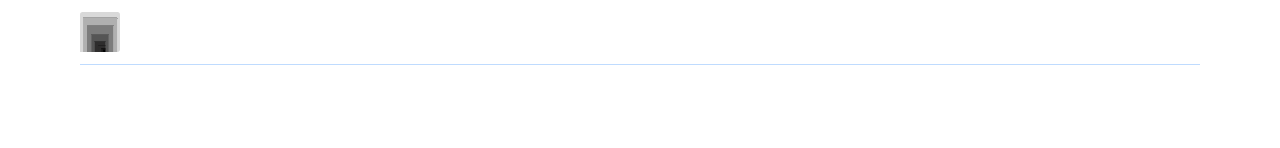
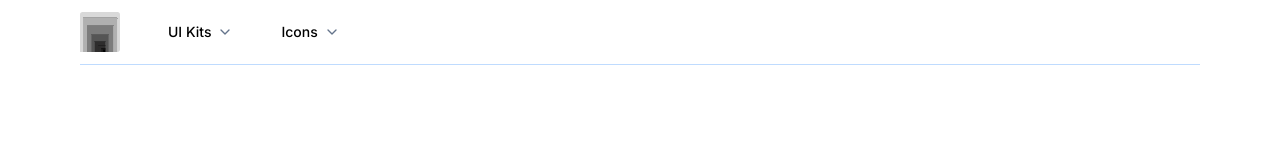
Before and after one commit to MuhammadYM/guildsquare, a Next.js app: page / in a window 1280 px wide. Shown: the top 148 px of the page. Built offline with nearby package versions, Linux system fonts and the light colour scheme.

Commit message:
NavItems

```diff
--- /dev/null
+++ b/src/components/NavItem.tsx
@@ -0,0 +1,85 @@
+"use client";
+import { ChevronDown } from "lucide-react";
+import { Button } from "./ui/button";
+import { PRODUCT_CATEGORY } from "@/config";
+import { cn } from "@/lib/utils";
+import Link from "next/link";
+import Image from "next/image";
+
+type Category = (typeof PRODUCT_CATEGORY)[number];
+interface NavItemProps {
+  category: Category;
+  handleOpen: () => void;
+  isOpen: boolean;
+  isAnyOpen: boolean;
+}
+
+const NavItem = ({ isAnyOpen, category, handleOpen, isOpen }: NavItemProps) => {
+  return (
+    <div className="flex">
+      <div className="relative flex items-center">
+        <Button
+          className="gap-1.5"
+          onClick={handleOpen}
+          variant={isOpen ? "secondary" : "ghost"}
+        >
+          {category.label}
+          <ChevronDown
+            className={cn("h-4 w-4 transition-all text-muted-foreground", {
+              "-rotate-180": isOpen,
+            })}
+          />
+        </Button>
+      </div>
+      {isOpen ? (
+        <div
+          className={cn(
+            "absolute inset-x-0 top-full text-sm text-mutes-foreground",
+            {
+              "animate-in fade-in-10 slide-in-from-top-5": !isAnyOpen,
+            }
+          )}
+        >
+          <div
+            className="absolute inset-0 top-1/2 bg-white shadow"
+            aria-hidden="true"
+          />
+          <div className="relative bg-white">
+            <div className="mx-auto mx-w-7xl px-8">
+              <div className="grid grid-cols-4 gap-x-8 gap-y-10 py-16">
+                <div className="col-span-4 col-start-1 grid grid-cols-3 gap-x-8">
+                  {category.featured.map((item) => (
+                    <div
+                      key={item.name}
+                      className=" group relative text-base sm:text-sm"
+                    >
+                      <div className=" relative aspect-video overflow-hidden rounded-lg bg-blue-100 group-hover:opacity-75">
+                        <Image
+                          src={item.imageSrc}
+                          alt="product category image"
+                          fill
+                          className="object-cover object-center"
+                        />
+                      </div>
+                      <Link
+                        href={item.href}
+                        className="mt-6 clock font-medium text-blue-900"
+                      >
+                        {item.name}
+                      </Link>
+                      <p className="mt-1" aria-hidden="true">
+                        Shop Now
+                      </p>
+                    </div>
+                  ))}
+                </div>
+              </div>
+            </div>
+          </div>
+        </div>
+      ) : null}
+    </div>
+  );
+};
+
+export default NavItem;
--- a/src/components/NavItems.tsx
+++ b/src/components/NavItems.tsx
@@ -1,8 +1,34 @@
 "use client";
+import { PRODUCT_CATEGORY } from "@/config";
 import { useState } from "react";
+import NavItem from "./NavItem";
 const NavItems = () => {
   const [activeIndex, setActiveIndex] = useState<null | number>(null);
-  return <div className="flex gap-4 h-full"></div>;
+  return (
+    <div className="flex gap-4 h-full">
+      {PRODUCT_CATEGORY.map((category, index) => {
+        const handleOpen = () => {
+          if (activeIndex === index) {
+            setActiveIndex(null);
+          } else {
+            setActiveIndex(index);
+          }
+        };
+
+        const isOpen = index === activeIndex;
+        const isAnyOpen = activeIndex !== null;
+        return (
+          <NavItem
+            category={category}
+            handleOpen={handleOpen}
+            isOpen={isOpen}
+            key={category.value}
+            isAnyOpen={isAnyOpen}
+          />
+        );
+      })}
+    </div>
+  );
 };
 
 export default NavItems;
```
